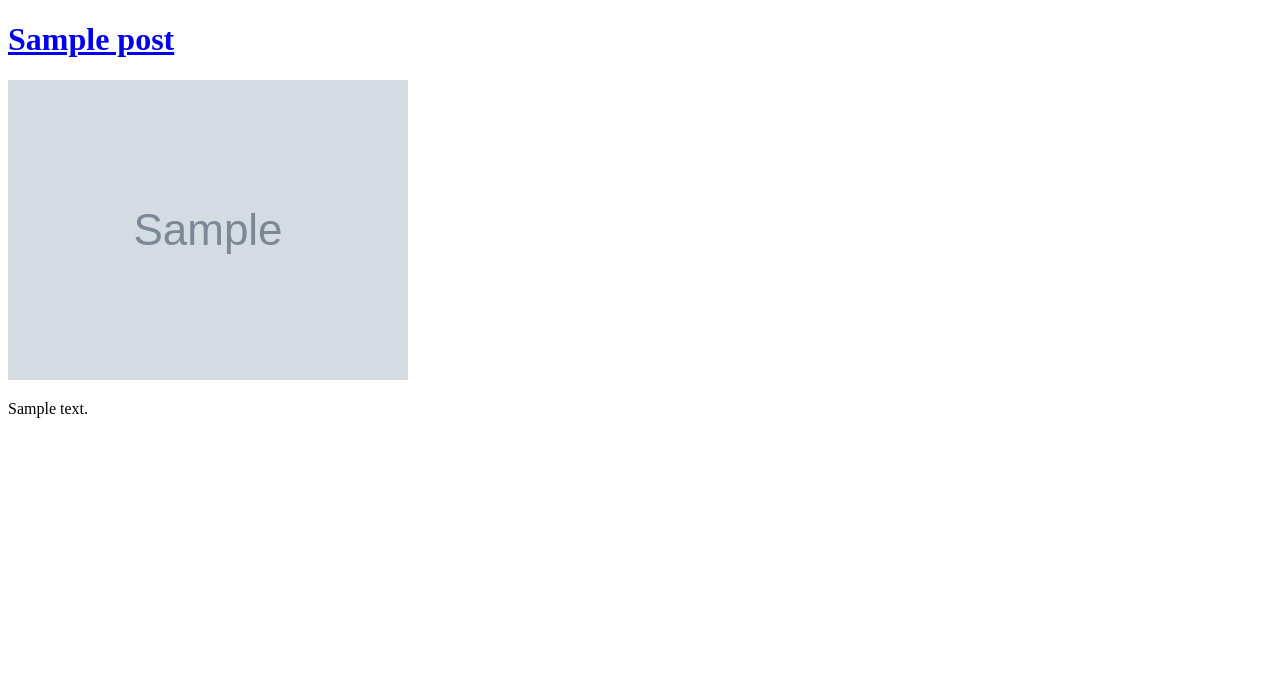
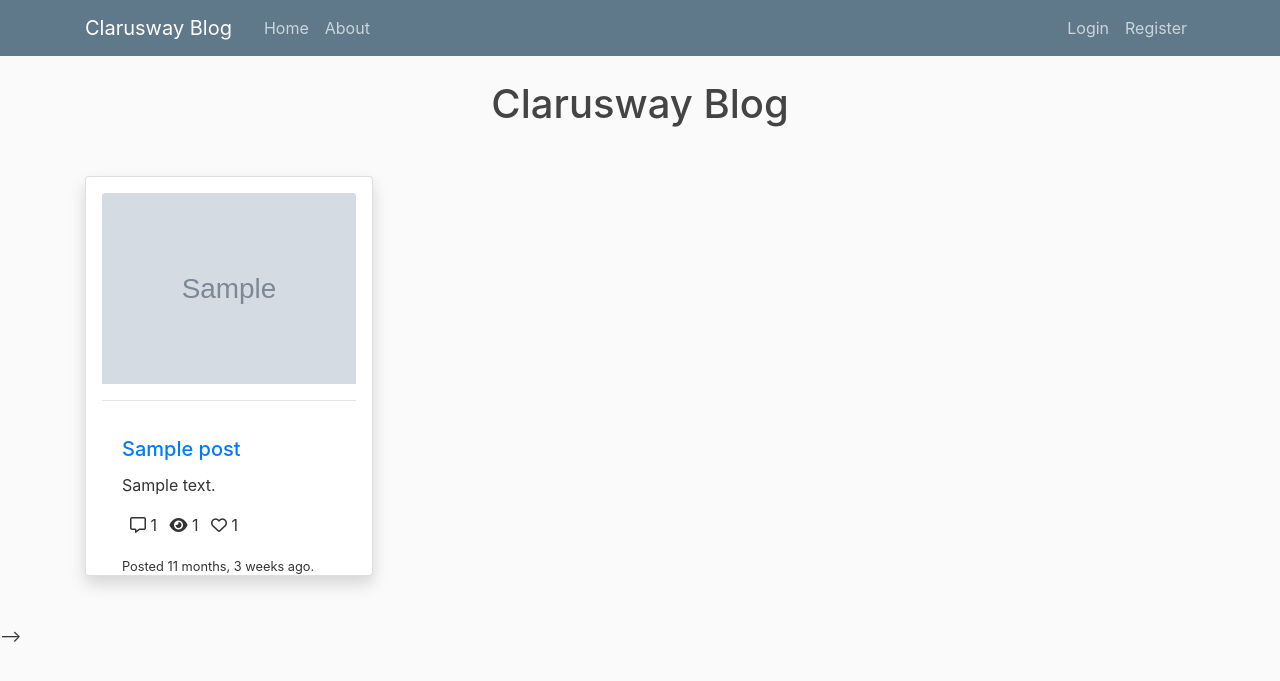
Before and after one commit to SukruGundogdu/django_blog_page, a Django app: page / in a window 1280 px wide. Shown: the top 681 px of the page. Run offline with Django 3.2, Linux system fonts and the light colour scheme; tables that the repository leaves empty hold one stand-in row (values such as "Sample post"); grey boxes marked "Sample" are stand-in pictures; some libraries are stand-ins or nearby versions.

Commit message:
Add delete, navbar, botstrap, post_list css

```diff
--- a/src/blog/models.py
+++ b/src/blog/models.py
@@ -36,6 +36,16 @@ class Post(models.Model):
         return self.title
 
 
+    def comment_count(self):
+        return self.comment_set.all().count()
+
+    def view_count(self):
+        return self.postview_set.all().count()
+
+    def like_count(self):
+        return self.like_set.all().count()
+
+
 class Comment(models.Model):
     user = models.ForeignKey(User, on_delete=models.CASCADE)
     post = models.ForeignKey(Post, on_delete=models.CASCADE)
--- /dev/null
+++ b/src/blog/static/blog/main.css
@@ -0,0 +1,53 @@
+body {
+    background: #fafafa;
+    color: #333333;
+    margin-top: 5rem;
+  }
+
+  h1,
+  h2,
+  h3,
+  h4,
+  h5,
+  h6 {
+    color: #444444;
+  }
+
+  ul {
+    margin: 0;
+  }
+
+  .bg-steel {
+    background-color: #5f788a;
+  }
+
+  .site-header .navbar-nav .nav-link {
+    color: #cbd5db;
+  }
+
+  .site-header .navbar-nav .nav-link:hover {
+    color: #ffffff;
+  }
+
+  .site-header .navbar-nav .nav-link.active {
+    font-weight: 500;
+  }
+
+  .content-section {
+    background: #ffffff;
+    padding: 10px 20px;
+    border: 1px solid #dddddd;
+    border-radius: 3px;
+    margin-bottom: 20px;
+  }
+
+  .account-img {
+    height: 110px;
+    width: 110px;
+    margin-right: 20px;
+    margin-bottom: 16px;
+  }
+
+  .account-heading {
+    font-size: 2.5rem;
+  }
--- a/src/blog/templates/blog/post_list.html
+++ b/src/blog/templates/blog/post_list.html
@@ -1,11 +1,27 @@
 {% extends 'base.html' %}
-
 {% block content %}
-{% for object in object_list %}
-<a href="{% url 'blog:detail' object.slug %}">
-    <h1>{{object.title}}</h1>
-</a>
-<img src="{{ object.image.url }}" alt="">
-<p>{{object.content|truncatechars:20}}</p>
-{% endfor %}
+<h1 style="text-align: center;">Clarusway Blog</h1>
+<div class="row mt-5">
+    {% for obj in object_list %}
+    <div class="col-4">
+        <div class="card shadow p-3 mb-5 bg-white rounded" style="width: 18rem; height: 25rem;">
+            <img src="{{ obj.image.url }}" class="card-img-top" alt="post_image">
+            <hr>
+            <div class="card-body">
+                <h5 class="card-title"><a href="{% url 'blog:detail' obj.slug %}">{{obj.title}}</a></h5>
+                <p class="card-text">{{obj.content|truncatechars:20}}</p>
+                <p>
+                    <span><i class="far fa-comment-alt ml-2"></i> {{ obj.comment_count }}</span>
+                    <span><i class="fas fa-eye ml-2"></i> {{ obj.view_count }}</span>
+                    <span><i class="far fa-heart ml-2"></i> {{ obj.like_count }}</span>
+                <p class="card-text"><small>
+                        Posted {{ obj.publish_date|timesince }} ago.
+                    </small>
+                </p>
+                </p>
+            </div>
+        </div>
+    </div>
+    {% endfor %}
+</div>
 {% endblock content %}
--- a/src/blog/urls.py
+++ b/src/blog/urls.py
@@ -1,5 +1,5 @@
 from django.urls import path
-from .views import post_list, post_create, post_detail, post_update
+from .views import post_list, post_create, post_detail, post_update, post_delete
 
 app_name = "blog"
 urlpatterns = [
@@ -7,4 +7,5 @@ urlpatterns = [
     path("create/", post_create, name="create"),
     path("<str:slug>/", post_detail, name="detail"),
     path("<str:slug>/update/", post_update, name="update"),
+    path("<str:slug>/delete/", post_delete, name="delete"),
 ]
--- a/src/blog/views.py
+++ b/src/blog/views.py
@@ -48,3 +48,13 @@ def post_update(request, slug):
         "form": form
     }
     return render(request, "blog/post_update.html", context)
+
+def post_delete(request, slug):
+    obj = get_object_or_404(Post, slug=slug)
+    if request.method == "POST":
+        obj.delete()
+        return redirect("blog:list")
+    context = {
+        "object": obj
+    }
+    return render(request, "blog/post_delete.html", context)
--- a/src/templates/base.html
+++ b/src/templates/base.html
@@ -1,13 +1,30 @@
-<!DOCTYPE html>
+{% load static %}
+<!doctype html>
 <html lang="en">
 <head>
-    <meta charset="UTF-8">
-    <meta name="viewport" content="width=device-width, initial-scale=1.0">
-    <title>Clarusway Blog</title>
+    <!-- Required meta tags -->
+    <meta charset="utf-8">
+    <meta name="viewport" content="width=device-width, initial-scale=1, shrink-to-fit=no">
+    <!-- Bootstrap CSS -->
+    <link rel="stylesheet" href="https://cdn.jsdelivr.net/npm/bootstrap@4.5.3/dist/css/bootstrap.min.css"
+        integrity="sha384-TX8t27EcRE3e/ihU7zmQxVncDAy5uIKz4rEkgIXeMed4M0jlfIDPvg6uqKI2xXr2" crossorigin="anonymous">
+    <link rel="stylesheet" href="{% static 'blog/main.css' %}">
+    <title>Hello, world!</title>
 </head>
 <body>
-    {% block content %}
+    {% include 'navbar.html' %}
+    <div class="container">
+        {% block content %}
+        {% endblock content %}
+    </div>
+    <script src="https://code.jquery.com/jquery-3.5.1.slim.min.js"
+        integrity="sha384-DfXdz2htPH0lsSSs5nCTpuj/zy4C+OGpamoFVy38MVBnE+IbbVYUew+OrCXaRkfj"
+        crossorigin="anonymous"></script>
+    <script src="https://cdn.jsdelivr.net/npm/bootstrap@4.5.3/dist/js/bootstrap.bundle.min.js"
+        integrity="sha384-ho+j7jyWK8fNQe+A12Hb8AhRq26LrZ/JpcUGGOn+Y7RsweNrtN/tE3MoK7ZeZDyx"
+        crossorigin="anonymous"></script>
+    <script src="https://kit.fontawesome.com/c59a7c456e.js" crossorigin="anonymous"></script>
 
-    {% endblock content %}
+    -->
 </body>
 </html>
--- /dev/null
+++ b/src/templates/navbar.html
@@ -0,0 +1,28 @@
+<header class="site-header">
+    <nav class="navbar navbar-expand-md navbar-dark bg-steel fixed-top">
+        <div class="container">
+            <a class="navbar-brand mr-4" href="{% url 'blog:list' %}">Clarusway Blog</a>
+            <button class="navbar-toggler" type="button" data-toggle="collapse" data-target="#navbarToggle"
+                aria-controls="navbarToggle" aria-expanded="false" aria-label="Toggle navigation">
+                <span class="navbar-toggler-icon"></span>
+            </button>
+            <div class="collapse navbar-collapse" id="navbarToggle">
+                <div class="navbar-nav mr-auto">
+                    <a class="nav-item nav-link" href="{% url 'blog:list' %}">Home</a>
+                    <a class="nav-item nav-link" href="#">About</a>
+                </div>
+                <!-- Navbar Right Side -->
+                <div class="navbar-nav">
+                    {% if user.is_authenticated %}
+                    <a class="nav-item nav-link" href="#">Logout</a>
+                    <a class="nav-item nav-link" href="#">Profile</a>
+                    <a class="nav-item nav-link" href="{% url 'blog:create' %}">New Post</a>
+                    {% else %}
+                    <a class="nav-item nav-link" href="#">Login</a>
+                    <a class="nav-item nav-link" href="#">Register</a>
+                    {% endif %}
+                </div>
+            </div>
+        </div>
+    </nav>
+</header>
```
Also changed, not shown: src/blog/templates/blog/post_delete.html (added, +11 -0 lines), src/media_root/blog/1/hata.png (added).
